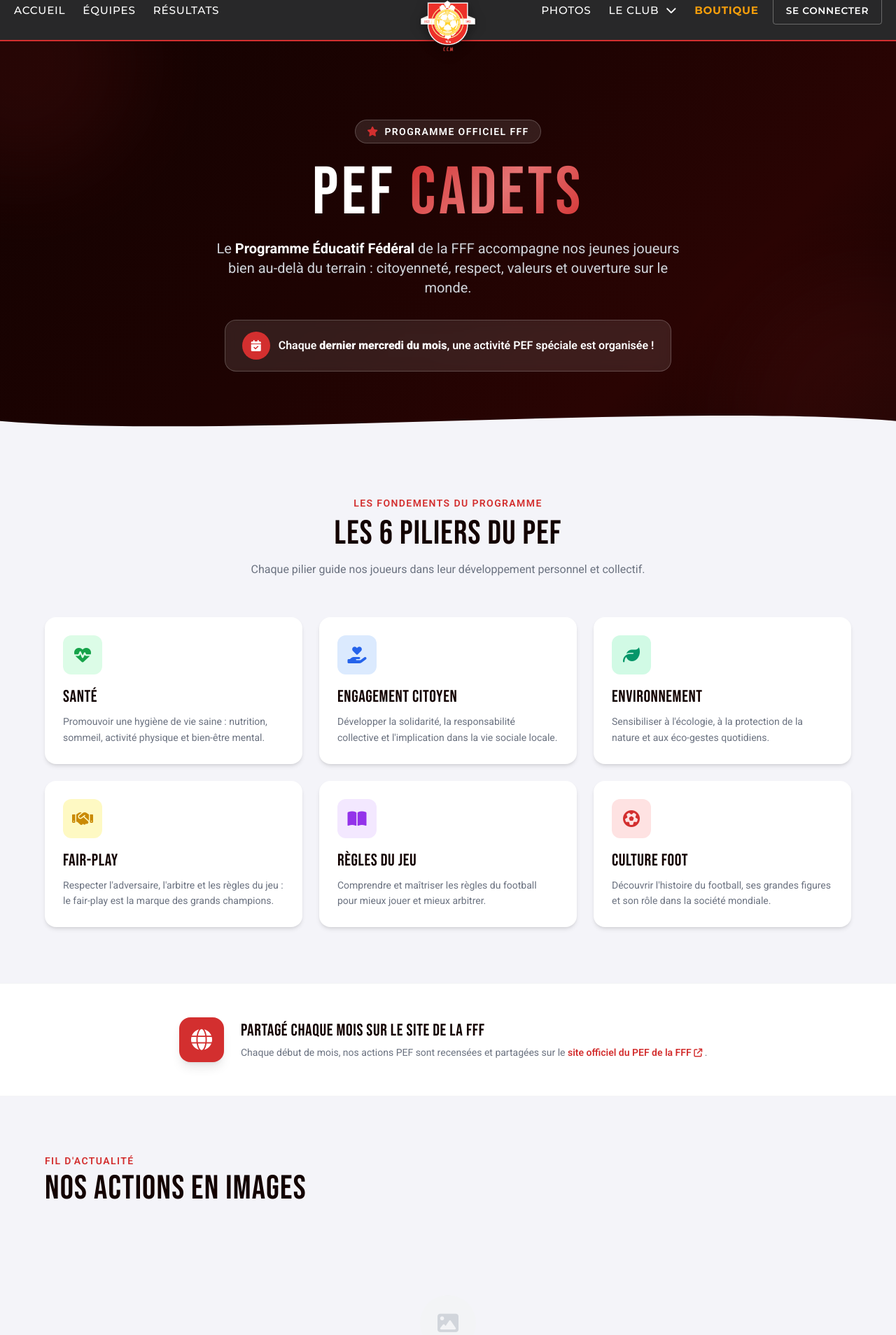
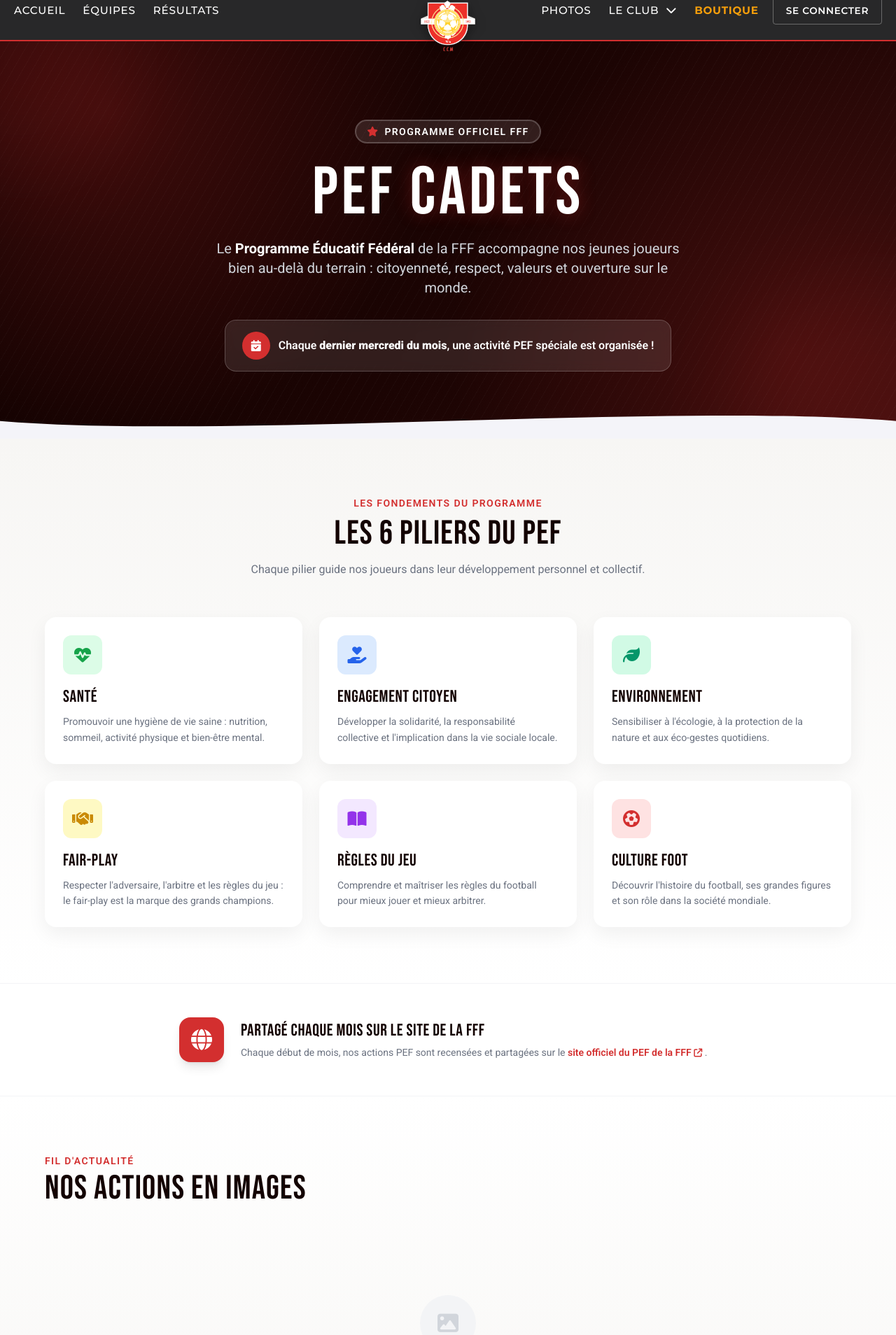
Before and after one commit to Yannickthomas0602/Club-de-foot-Martign-, a PHP site: page /pef.php in a window 1280 px wide. Shown: the part 26-1934 px from the top of the page at 70% size. Run offline with PHP 8.4, Linux system fonts and the light colour scheme; data that the repository does not hold is empty; some libraries are stand-ins or nearby versions.

Commit message:
modif sur la visu du pef

```diff
--- a/pef.php
+++ b/pef.php
@@ -47,63 +47,127 @@ tailwind.config = {
 </script>
 
 <style>
+:root {
+  --pef-red: #d32f2f;
+  --pef-red-dark: #8a1d19;
+  --pef-ink: #130201;
+  --pef-paper: #f7f6f4;
+}
+
 /* ── Hero ── */
-.pef-hero-bg { background:linear-gradient(135deg,#130201 0%,#1e0302 45%,#2a0403 75%,#130201 100%); }
+.pef-hero-bg {
+  background:
+    radial-gradient(circle at 12% 18%, rgba(211, 47, 47, .22), transparent 38%),
+    radial-gradient(circle at 88% 78%, rgba(211, 47, 47, .17), transparent 40%),
+    linear-gradient(122deg, #120201 0%, #1b0403 52%, #2a0908 100%);
+}
+.pef-hero-bg::before {
+  content: "";
+  position: absolute;
+  inset: 0;
+  background: repeating-linear-gradient(
+    120deg,
+    rgba(255, 255, 255, .025) 0,
+    rgba(255, 255, 255, .025) 1px,
+    transparent 1px,
+    transparent 12px
+  );
+  pointer-events: none;
+}
+.pef-hero-kicker {
+  box-shadow: inset 0 0 0 1px rgba(255, 255, 255, .2);
+}
 .pef-gradient-text {
-  background:linear-gradient(135deg,#d32f2f,#e57373,#d32f2f);
-  -webkit-background-clip:text; -webkit-text-fill-color:transparent; background-clip:text;
+  color: #fff;
+  text-shadow: 0 0 24px rgba(211, 47, 47, .35);
 }
 .pef-hero-wave { position:absolute; bottom:-1px; left:0; width:100%; overflow:hidden; line-height:0; }
 
 /* ── Pilier cards ── */
-.pef-pilier-card { transition:transform .3s,box-shadow .3s,border-color .3s; }
-.pef-pilier-card:hover { transform:translateY(-8px) scale(1.02); box-shadow:0 20px 40px rgba(211,47,47,.25); border-color:#d32f2f; }
-.pef-pilier-card:hover .pef-icon { background:#d32f2f; transform:scale(1.15) rotate(-5deg); }
-.pef-icon { transition:background .3s,transform .3s; }
+.pef-pilier-card {
+  transition: transform .26s ease, box-shadow .26s ease, border-color .26s ease;
+  box-shadow: 0 10px 28px rgba(10, 8, 8, .06);
+}
+.pef-pilier-card:hover {
+  transform: translateY(-6px);
+  box-shadow: 0 20px 44px rgba(10, 8, 8, .14);
+  border-color: rgba(211, 47, 47, .45);
+}
+.pef-pilier-card:hover .pef-icon {
+  background: #ffe7e7;
+  transform: scale(1.08);
+}
+.pef-icon { transition: background .26s ease, transform .26s ease; }
 
 /* ── Blog ── */
-.pef-blog-card { cursor:pointer; transition:transform .3s,box-shadow .3s; }
-.pef-blog-card:hover { transform:translateY(-6px); box-shadow:0 20px 40px rgba(0,0,0,.18); }
+.pef-blog-card {
+  cursor: pointer;
+  position: relative;
+  transition: transform .26s ease, box-shadow .26s ease;
+}
+.pef-blog-card::after {
+  content: "";
+  position: absolute;
+  top: 0;
+  left: 0;
+  right: 0;
+  height: 4px;
+  background: linear-gradient(90deg, var(--pef-red-dark), var(--pef-red));
+  opacity: 0;
+  transition: opacity .26s ease;
+}
+.pef-blog-card:hover {
+  transform: translateY(-6px);
+  box-shadow: 0 22px 42px rgba(0, 0, 0, .14);
+}
+.pef-blog-card:hover::after,
+.pef-blog-card:focus-visible::after {
+  opacity: 1;
+}
+.pef-blog-card:focus-visible {
+  outline: 3px solid rgba(211, 47, 47, .45);
+  outline-offset: 3px;
+}
 
 /* ── Category badges ── */
-.pef-cat-badge { font-size:.72rem; font-weight:700; letter-spacing:.07em; text-transform:uppercase; }
-.cat-sante        { background:#dcfce7; color:#166534; }
-.cat-citoyen      { background:#dbeafe; color:#1e40af; }
-.cat-environnement{ background:#d1fae5; color:#065f46; }
-.cat-fairplay     { background:#fef9c3; color:#854d0e; }
-.cat-regles       { background:#ede9fe; color:#4c1d95; }
-.cat-culture      { background:#fee2e2; color:#991b1b; }
+.pef-cat-badge { font-size: .69rem; font-weight: 700; letter-spacing: .08em; text-transform: uppercase; }
+.cat-sante         { background:#dcfce7; color:#166534; }
+.cat-citoyen       { background:#dbeafe; color:#1e40af; }
+.cat-environnement { background:#d1fae5; color:#065f46; }
+.cat-fairplay      { background:#fef9c3; color:#854d0e; }
+.cat-regles        { background:#ede9fe; color:#4c1d95; }
+.cat-culture       { background:#fee2e2; color:#991b1b; }
 
 /* ── Fade-in ── */
-.pef-appear { opacity:0; transform:translateY(24px); transition:opacity .6s,transform .6s; }
+.pef-appear { opacity:0; transform:translateY(22px); transition:opacity .58s ease,transform .58s ease; }
 .pef-appear.is-visible { opacity:1; transform:none; }
 
 /* ── Modal & Lightbox ── */
 #pef-modal {
   display:none; position:fixed; inset:0; z-index:9999;
-  background:rgba(0,0,0,.82); backdrop-filter:blur(4px);
+  background:rgba(6, 4, 4, .84); backdrop-filter:blur(4px);
   align-items:center; justify-content:center; padding:16px;
 }
 #pef-modal.open { display:flex; }
 #pef-modal-inner {
   background:#fff; border-radius:20px; max-width:860px; width:100%;
   max-height:90vh; overflow-y:auto;
-  box-shadow:0 30px 80px rgba(0,0,0,.5);
+  box-shadow:0 30px 80px rgba(0,0,0,.45);
   animation:modalIn .25s ease;
 }
-@keyframes modalIn { from{opacity:0;transform:scale(.95)} to{opacity:1;transform:scale(1)} }
+@keyframes modalIn { from{opacity:0;transform:scale(.96)} to{opacity:1;transform:scale(1)} }
 #pef-modal-img { width:100%; height:280px; object-fit:cover; border-radius:20px 20px 0 0; display:block; }
 #pef-modal-body { padding:28px; }
 #pef-modal-body h2 { font-family:"Bebas Neue",cursive; font-size:2rem; color:#130201; letter-spacing:.05em; margin:0 0 6px; }
 #pef-modal-content { font-size:.97rem; line-height:1.75; color:#333; margin-top:16px; }
-#pef-modal-content img { max-width:100%; border-radius:12px; margin:12px 0; cursor: zoom-in; transition: transform .2s; }
+#pef-modal-content img { max-width:100%; border-radius:12px; margin:12px 0; cursor:zoom-in; transition: transform .2s; }
 #pef-modal-content img:hover { transform: scale(1.01); }
 
 /* Lightbox Image Zoom */
 #pef-lightbox {
   display:none; position:fixed; inset:0; z-index:10000;
   background:rgba(0,0,0,.95); align-items:center; justify-content:center;
-  cursor: zoom-out;
+  cursor:zoom-out;
 }
 #pef-lightbox.open { display:flex; }
 #pef-lightbox img { max-width:90%; max-height:90%; object-fit:contain; border-radius:8px; box-shadow:0 0 40px rgba(0,0,0,.5); }
@@ -126,6 +190,15 @@ tailwind.config = {
 }
 #pef-modal-close:hover { background:#8A1D19; }
 #pef-modal-inner-wrap { position:relative; }
+
+@media (prefers-reduced-motion: reduce) {
+  .pef-appear,
+  .pef-pilier-card,
+  .pef-blog-card,
+  .pef-icon {
+    transition: none !important;
+  }
+}
 </style>
 
 <!-- ═══ SECTION 1 — HERO ═══════════════════════════════════════════════════ -->
@@ -134,7 +207,7 @@ tailwind.config = {
   <div class="absolute bottom-0 right-0 w-96 h-96 rounded-full opacity-10 blur-3xl" style="background:#d32f2f;transform:translate(40%,40%)"></div>
 
   <div class="flex justify-center mb-6">
-    <span class="inline-flex items-center gap-2 bg-white bg-opacity-10 border border-white border-opacity-20 text-white px-4 py-1.5 rounded-full text-sm font-semibold uppercase tracking-widest">
+    <span class="pef-hero-kicker inline-flex items-center gap-2 bg-white bg-opacity-10 border border-white border-opacity-20 text-white px-4 py-1.5 rounded-full text-sm font-semibold uppercase tracking-widest">
       <i class="fa-solid fa-star text-rouge"></i> Programme Officiel FFF
     </span>
   </div>
@@ -162,7 +235,7 @@ tailwind.config = {
 </section>
 
 <!-- ═══ SECTION 2 — 6 PILIERS ═══════════════════════════════════════════════ -->
-<section class="bg-gris py-20 px-4 font-roboto">
+<section class="bg-gris py-20 px-4 font-roboto" style="background:linear-gradient(180deg, var(--pef-paper) 0%, #ffffff 100%)">
   <div class="max-w-6xl mx-auto">
     <div class="text-center mb-14 pef-appear">
       <span class="text-rouge font-semibold uppercase tracking-widest text-sm">Les fondements du programme</span>
@@ -212,7 +285,7 @@ tailwind.config = {
 </section>
 
 <!-- ═══ SECTION 4 — BLOG ════════════════════════════════════════════════════ -->
-<section class="bg-gris py-20 px-4 font-roboto">
+<section class="bg-gris py-20 px-4 font-roboto" style="background:linear-gradient(180deg, #ffffff 0%, var(--pef-paper) 100%)">
   <div class="max-w-6xl mx-auto">
     <div class="mb-12 pef-appear">
       <span class="text-rouge font-semibold uppercase tracking-widest text-sm">Fil d'actualité</span>
@@ -247,7 +320,7 @@ tailwind.config = {
         $resume = mb_strimwidth(strip_tags($a['contenu_html']), 0, 140, '…');
       ?>
       <article
-        class="pef-blog-card pef-appear bg-white rounded-2xl shadow-md overflow-hidden border border-gray-100"
+        class="pef-blog-card pef-appear group bg-white rounded-2xl shadow-md overflow-hidden border border-gray-100"
         style="animation-delay:<?= $i * 0.07 ?>s"
         data-id="<?= (int)$a['id'] ?>"
         onclick="pefOpenModal(<?= (int)$a['id'] ?>)"
```
